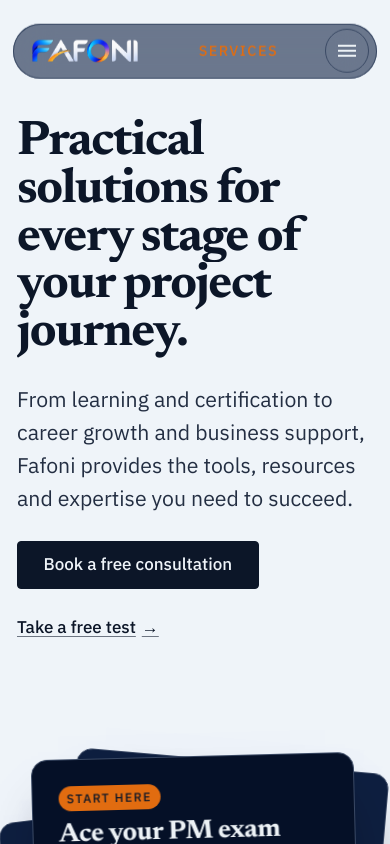
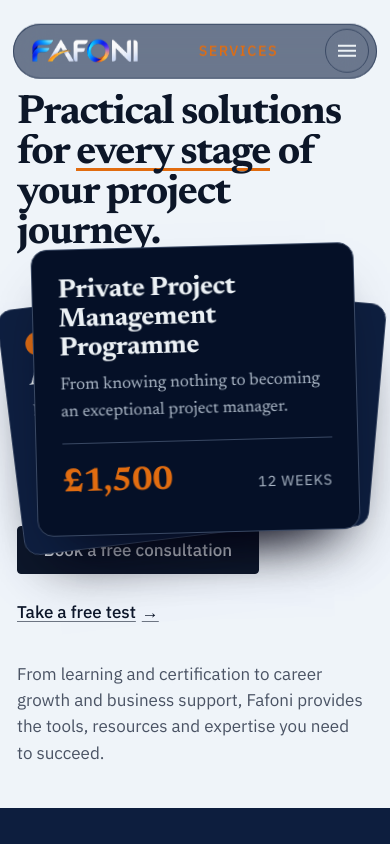
Before and after one commit to Felixdiamond/fafoni, a Next.js app: page /services in a window 390 px wide. Shown: the top 844 px of the page. Built offline with nearby package versions, Linux system fonts and the light colour scheme.

Commit message:
Services phone hero: dealing product deck in the fold, headline underline sweep

```diff
--- a/app/_components/ProductStack.tsx
+++ b/app/_components/ProductStack.tsx
@@ -1,7 +1,7 @@
 "use client";
 
 import { motion, useReducedMotion } from "motion/react";
-import { useState } from "react";
+import { useEffect, useRef, useState } from "react";
 import type { Product } from "@/app/_content/products";
 
 const ease = [0.16, 1, 0.3, 1] as const;
@@ -10,24 +10,50 @@
 export function ProductStack({ items }: { items: readonly Product[] }) {
   const reduce = useReducedMotion();
   const [spread, setSpread] = useState(false);
+  const [offset, setOffset] = useState(0);
+  const ref = useRef<HTMLDivElement>(null);
   const three = items.slice(0, 3);
+
+  // Phones: the deck deals itself every few seconds while it's on screen; a tap deals the next card.
+  useEffect(() => {
+    const el = ref.current;
+    if (!el || reduce || !window.matchMedia("(max-width: 59.99rem)").matches) return;
+    let visible = false;
+    const io = new IntersectionObserver(([e]) => (visible = e.isIntersecting), { threshold: 0.4 });
+    io.observe(el);
+    const tick = setInterval(() => {
+      if (visible && !document.hidden) setOffset((o) => o + 1);
+    }, 3600);
+    return () => {
+      io.disconnect();
+      clearInterval(tick);
+    };
+  }, [reduce]);
   // Top card first in the array, rendered last so it paints on top.
   const layout = [
     { rotate: -7, x: -34, y: 26, scale: 0.94, sx: -120, sy: 40, sr: -9 },
     { rotate: 5, x: 26, y: 12, scale: 0.97, sx: 96, sy: 26, sr: 7 },
     { rotate: -1.5, x: 0, y: 0, scale: 1, sx: 0, sy: -14, sr: 0 },
   ];
-  const order = [three[2], three[1], three[0]];
+  // Slot 2 is the top of the deck. Each card's slot rotates with the offset so the deck deals.
+  const n = three.length;
   return (
     <div
+      ref={ref}
       className="pstack"
       onPointerEnter={() => setSpread(true)}
       onPointerLeave={() => setSpread(false)}
-      onClick={() => setSpread((s) => !s)}
+      onClick={(e) => {
+        if (window.matchMedia("(max-width: 59.99rem)").matches) {
+          e.preventDefault();
+          setOffset((o) => o + 1);
+        } else setSpread((s) => !s);
+      }}
     >
-      {order.map((p, i) => {
-        const l = layout[i];
-        const top = i === order.length - 1;
+      {three.map((p, idx) => {
+        const slot = (n - 1 - idx + offset) % n;
+        const l = layout[slot];
+        const top = slot === n - 1;
         return (
           <motion.a
             key={p.id}
@@ -39,8 +65,8 @@
                 ? { opacity: 1, x: l.sx, y: l.sy, rotate: l.sr, scale: 1 }
                 : { opacity: 1, x: l.x, y: l.y, rotate: l.rotate, scale: l.scale }
             }
-            transition={{ duration: 0.9, delay: reduce ? 0 : 0.5 + i * 0.12, ease }}
-            style={{ zIndex: i + 1 }}
+            transition={{ duration: 0.8, delay: reduce || offset > 0 ? 0 : 0.5 + slot * 0.12, ease }}
+            style={{ zIndex: slot + 1 }}
           >
             {p.badge ? <span className="pcard__badge">{p.badge}</span> : null}
             <span className="pcard__name">{p.name}</span>
--- a/app/_components/ServicesHero.tsx
+++ b/app/_components/ServicesHero.tsx
@@ -13,13 +13,23 @@
 };
 
 /** Ivory typographic hero: statement top-left, paragraph and actions right, the journey line beneath. */
+const highlight = "every stage";
+
 export function ServicesHero({ title, lede, primary, secondary, stops, products }: Props) {
   return (
     <section className="phero" aria-labelledby="hero-title">
       <div className="wrap phero__grid">
         <div className="phero__text">
           <h1 id="hero-title" data-split>
-            {title}
+            {title.includes(highlight) ? (
+              <>
+                {title.split(highlight)[0]}
+                <span className="hl">{highlight}</span>
+                {title.split(highlight)[1]}
+              </>
+            ) : (
+              title
+            )}
           </h1>
           <div className="phero__aside">
           <Reveal as="p" className="phero__lede" delay={0.5} eager>
--- a/app/site.css
+++ b/app/site.css
@@ -430,6 +430,21 @@
 .phero { background: var(--color-paper); color: var(--color-ink); }
 .phero__grid { display: grid; grid-template-columns: minmax(0, 1fr); gap: var(--space-xl); padding-block: calc(var(--bar-h) + var(--space-2xl)) var(--space-lg); }
 .phero__text { display: grid; gap: var(--space-lg); }
+.hl { background-image: linear-gradient(var(--color-accent), var(--color-accent)); background-repeat: no-repeat; background-position: 0 92%; background-size: 0% 0.08em; padding-bottom: 0.02em; animation: hl-sweep 0.9s var(--ease-out) 1.3s forwards; }
+@keyframes hl-sweep { to { background-size: 100% 0.08em; } }
+@media (max-width: 59.99rem) {
+  .phero__grid .phero__text, .phero__grid .phero__aside { display: contents; }
+  .phero__grid > h1, .phero__text > h1 { order: 1; }
+  .phero__grid .pstack { order: 2; height: 13rem; margin-block: 0; }
+  .phero__grid .phero__actions { order: 3; }
+  .phero__grid .phero__lede { order: 4; font-size: var(--text-base); color: var(--color-muted); max-width: 44ch; }
+  .phero__grid { gap: var(--space-md); padding-top: calc(var(--bar-h) + var(--space-md)); }
+  .phero__grid h1 { font-size: clamp(2.2rem, 9.2vw, 2.8rem); }
+  .pcard { width: min(100%, 17rem); padding: var(--space-md) var(--space-lg); gap: var(--space-2xs); }
+  .pcard__name { font-size: var(--text-md); }
+  .pcard__line { font-size: var(--text-sm); }
+  .pcard__price { font-size: var(--text-lg); }
+}
 @media (max-width: 59.99rem) {
   .phero__grid { gap: var(--space-2xl); padding-block: calc(var(--bar-h) + var(--space-xl)) var(--space-2xl); }
   .phero .route-wrap { display: none; }
@@ -439,7 +454,7 @@
 }
 .phero h1 { font-size: var(--text-display); max-width: 14ch; line-height: 1.0; letter-spacing: -0.03em; }
 @media (max-width: 59.99rem) { .phero h1 { font-size: clamp(2.8rem, 12.5vw, 4rem); max-width: none; text-wrap: pretty; line-height: 0.98; } }
-@media (max-width: 59.99rem) and (max-height: 44rem) { .phero h1 { font-size: clamp(2.4rem, 10.5vw, 3rem); } .phero__grid { gap: var(--space-lg); padding-block: calc(var(--bar-h) + var(--space-md)) var(--space-xl); } .phero__lede { font-size: 0.95rem; max-width: 42ch; } }
+@media (max-width: 59.99rem) and (max-height: 56rem) { .phero h1 { font-size: clamp(2.4rem, 10.5vw, 3rem); } .phero__grid { gap: var(--space-lg); padding-block: calc(var(--bar-h) + var(--space-md)) var(--space-xl); } .phero__lede { font-size: 0.95rem; max-width: 42ch; } }
 .phero__aside { display: grid; gap: var(--space-lg); align-content: end; }
 .phero__lede { font-size: var(--text-md); line-height: 1.55; color: var(--color-ink-2); max-width: 40ch; text-wrap: pretty; }
 .phero__actions { display: flex; flex-wrap: wrap; align-items: center; gap: var(--space-md) var(--space-lg); }
```
